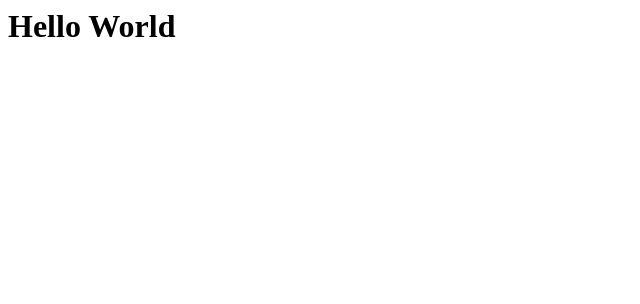
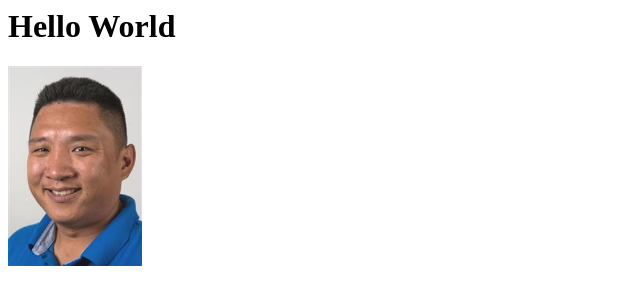
Before and after one commit to tyngo0/tyngo0.github.io, a plain HTML site: page index.html in a window 1280 px wide. Shown: the whole page, without its empty margins (0-640 px from the left). Drawn offline with Linux system fonts and the light colour scheme.

Commit message:
adding picture

```diff
--- a/index.html
+++ b/index.html
@@ -1,3 +1,6 @@
 <html>
 	<H1>Hello World</h1>
+	<div>
+		<img src="tyngo.jpg" height="200">
+	</div>
 </html>
```
Also changed, not shown: tyngo.jpg (added).
